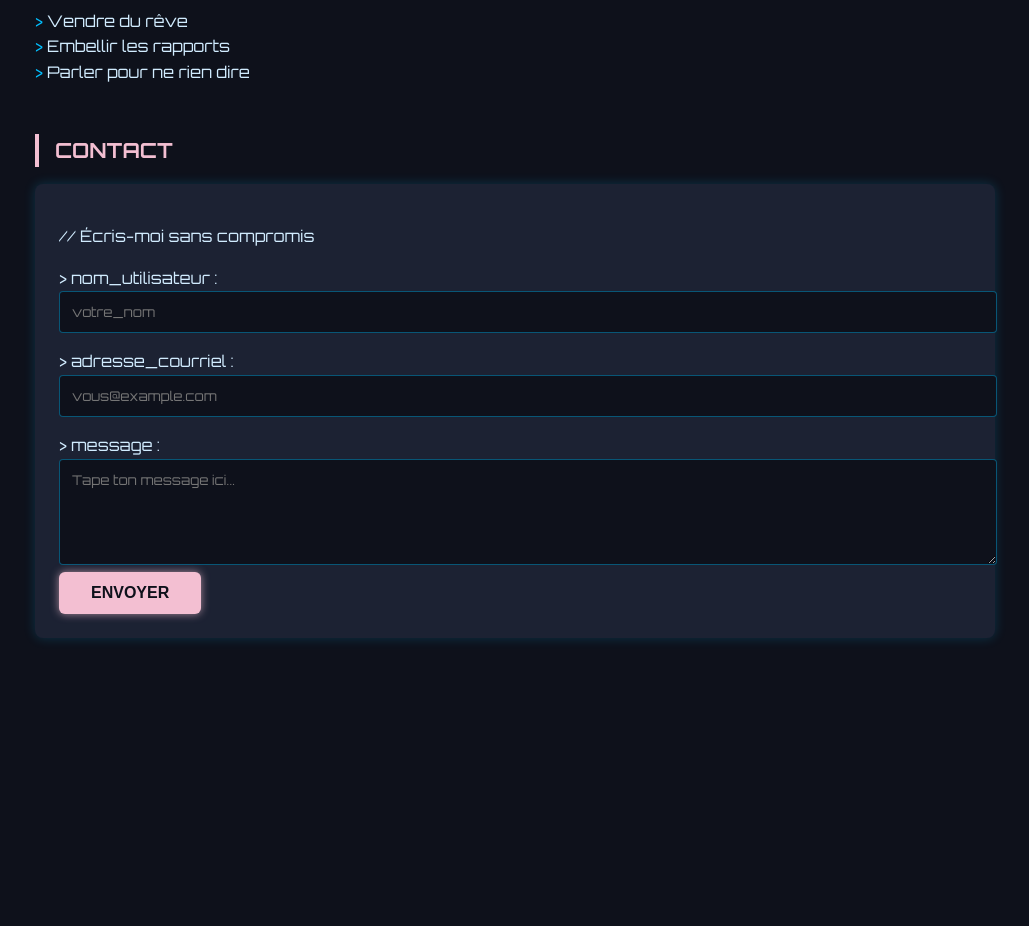
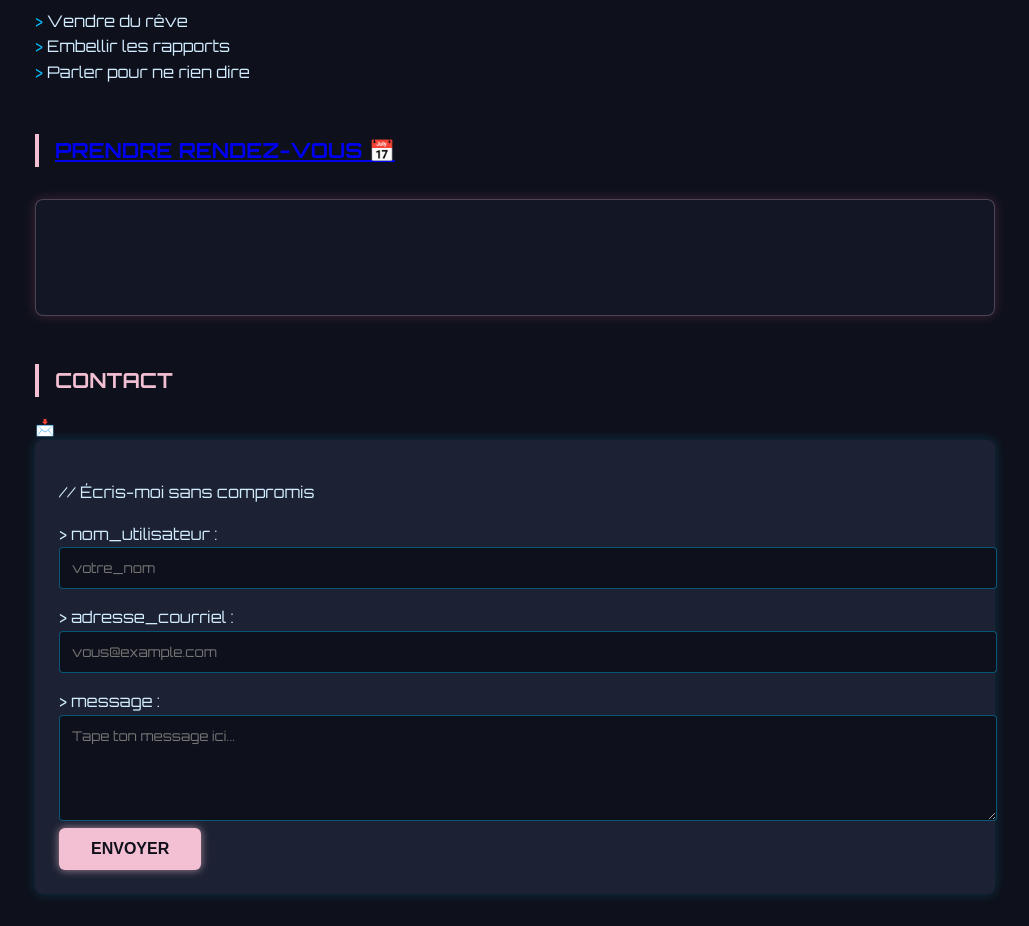
Before and after one commit to For-The-Ping/for-the-ping.github.io, a plain HTML site: page index.html in a window 1280 px wide. Shown: the part 1100-2026 px from the top of the page, without its empty margins (125-1154 px from the left). Before the commit the page ends 1770 px from the top, so only its background shows below. Drawn offline with Linux system fonts and the light colour scheme.

Commit message:
Update index.html

```diff
--- a/index.html
+++ b/index.html
@@ -143,7 +143,14 @@
       <li>Parler pour ne rien dire</li>
     </ul>
 
-    <h2>Contact</h2>
+    <h2><a href='https://outlook.office.com/owa/calendar/ForthePing1@fortheping.com/bookings/?ismsaljsauthenabled'>Prendre rendez-vous 📅</a></h2>
+    <div class="code-block">
+      <pre>
+
+      </pre>
+    </div>
+
+    <h2>Contact</h2> 📩
     <div class="form-terminal">
       <p>// Écris-moi sans compromis</p>
       <form action="mailto:jimmym@fortheping.com" method="post" enctype="text/plain">
```
